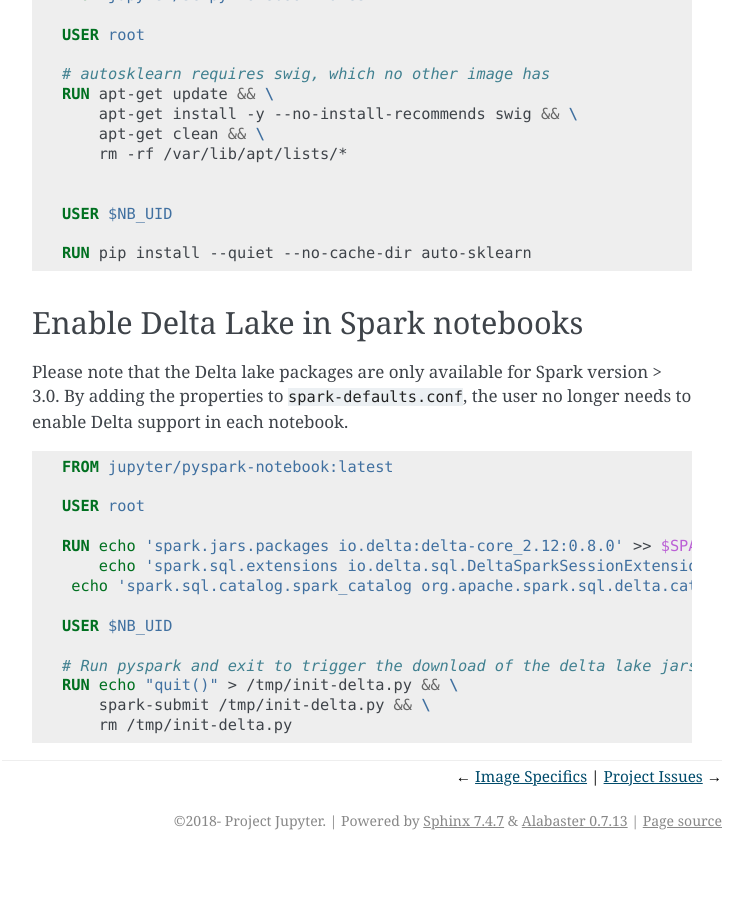
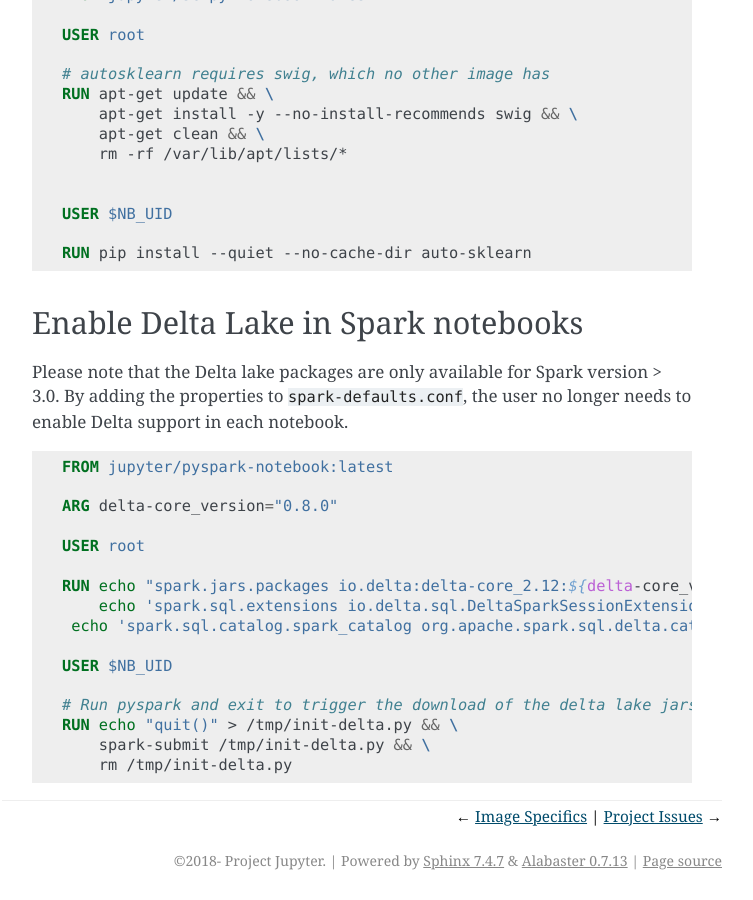
Before and after one commit to jupyter/docker-stacks, a Sphinx documentation site: the page built from docs/using/recipes.md, in a window 1280 px wide and 900 px high, scrolled down 10932 px. Shown: the whole window, without its empty margins (388-1141 px from the left). Built offline with Sphinx 7.4.7, drawn with Linux system fonts in a browser that asks for light colours; pages that are not in the unit, such as notebooks, are missing from menus; before the commit the page ends 11792 px from its top, so only the background shows below that.

Commit message:
Add build arg for delta lake version
Co-authored-by: Romain <romainx@users.noreply.github.com>

````diff
--- a/docs/using/recipes.md
+++ b/docs/using/recipes.md
@@ -535,9 +535,11 @@
 ```dockerfile
 FROM jupyter/pyspark-notebook:latest
 
+ARG delta-core_version="0.8.0"
+
 USER root
 
-RUN echo 'spark.jars.packages io.delta:delta-core_2.12:0.8.0' >> $SPARK_HOME/conf/spark-defaults.conf && \
+RUN echo "spark.jars.packages io.delta:delta-core_2.12:${delta-core_version}" >> $SPARK_HOME/conf/spark-defaults.conf && \
     echo 'spark.sql.extensions io.delta.sql.DeltaSparkSessionExtension' >> $SPARK_HOME/conf/spark-defaults.conf && \
  echo 'spark.sql.catalog.spark_catalog org.apache.spark.sql.delta.catalog.DeltaCatalog' >> $SPARK_HOME/conf/spark-defaults.conf
 
````
